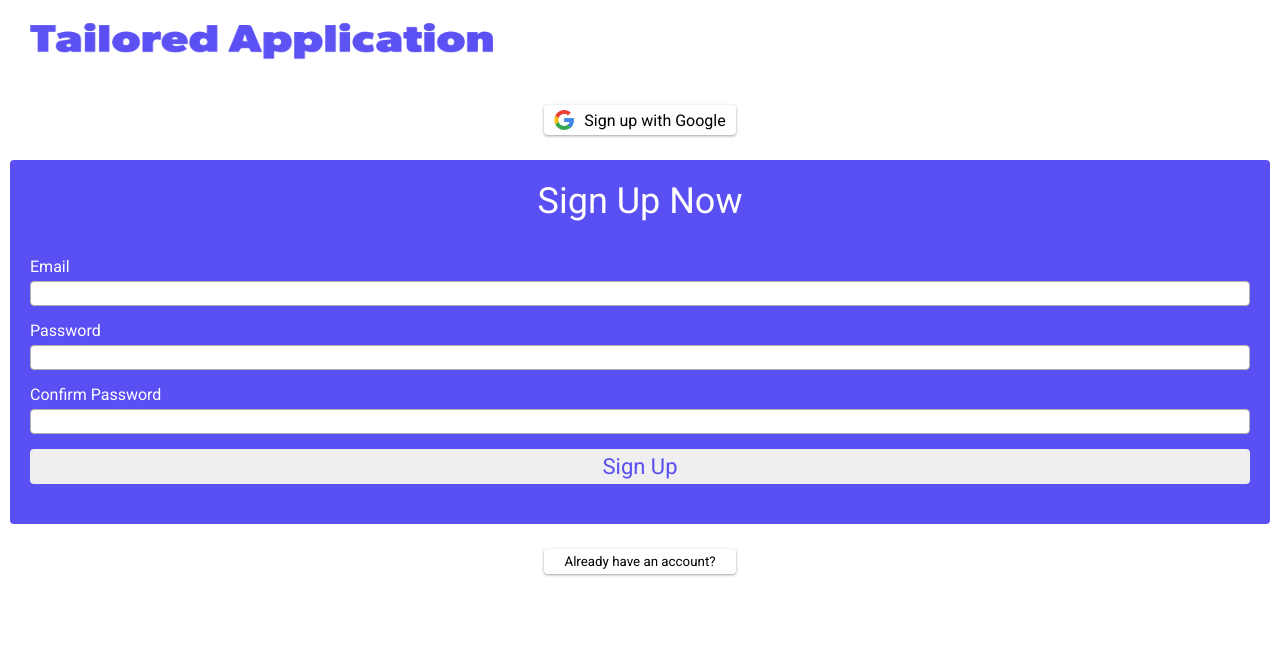
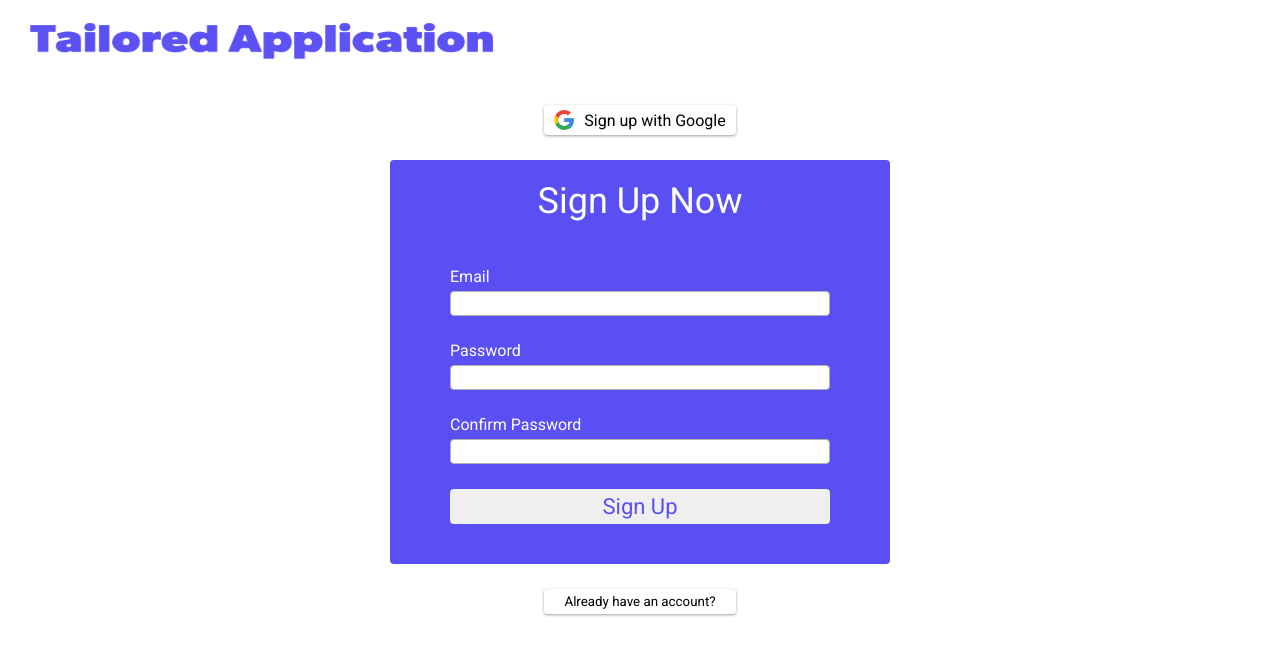
Before and after one commit to Jonjo7Dia/Cover-Letter-Builder, a Next.js app: page /signup in a window 1280 px wide. Shown: the top 656 px of the page. Built offline with nearby package versions, Linux system fonts and the light colour scheme; no server answers.

Commit message:
Update desktop styles

```diff
--- a/styles/pages/signup.module.scss
+++ b/styles/pages/signup.module.scss
@@ -19,6 +19,11 @@
     border-radius: rem(4px);
     color: $color-white;
     width: 100%;
+    max-width: rem(500px);
+    @include breakpoint(xs) {
+      gap: rem(25px);
+      padding: rem(20px) rem(50px);
+    }
   }
 
   &__header {
@@ -31,6 +36,9 @@
     gap: rem(15px);
     padding: rem(20px) rem(10px);
     width: 100%;
+    @include breakpoint(xs) {
+      gap: rem(25px);
+    }
   }
 
   &__inputs {
```
